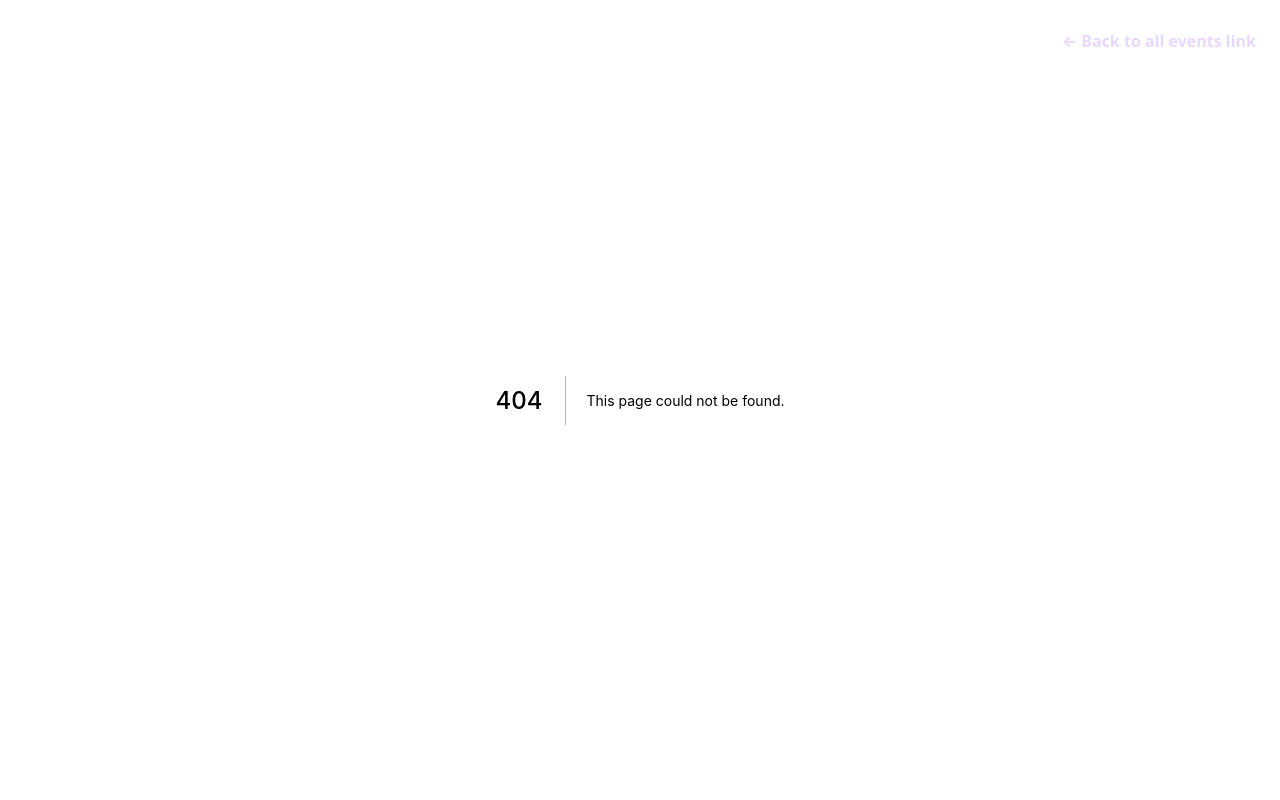
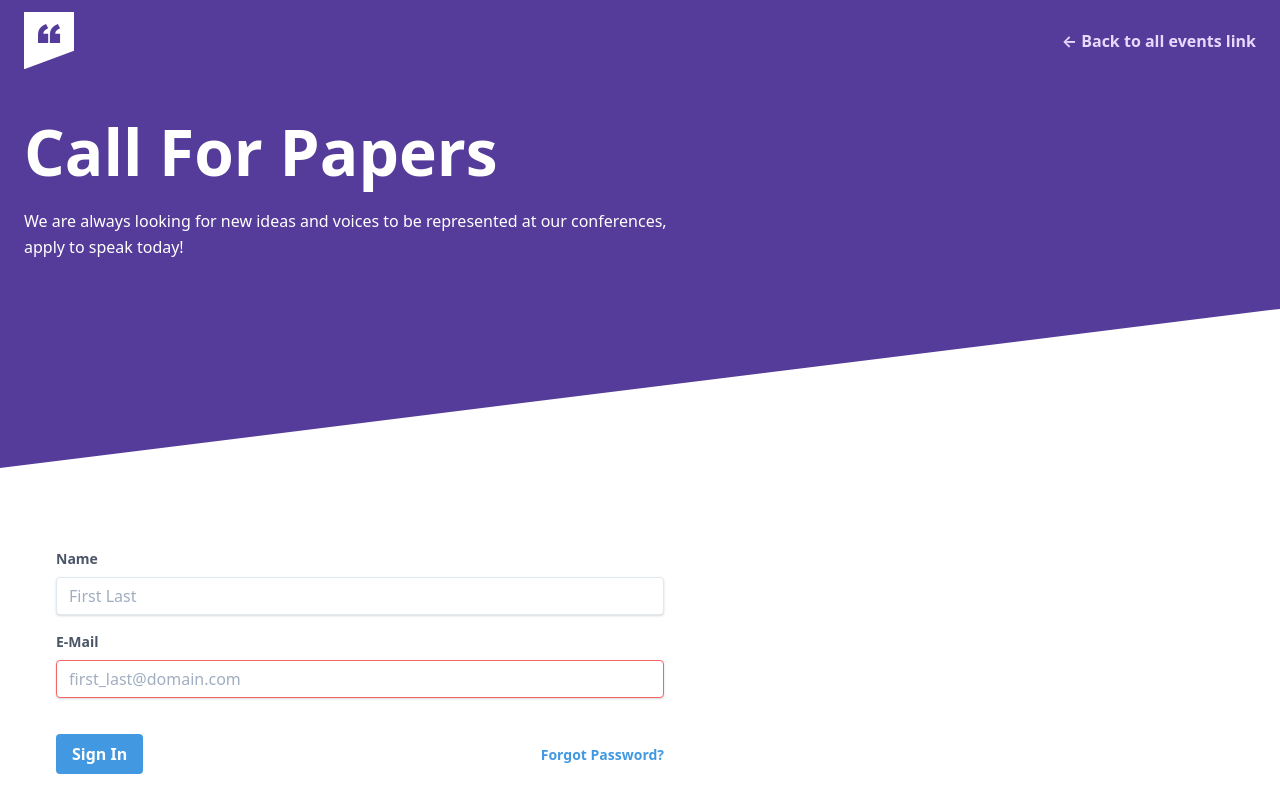
Before and after one commit to hygraph/nextjs-graphcms-events-starter, a Next.js app: page /cfp in a window 1280 px wide. Before the commit this address had no page. Shown: the top 800 px of the page. Built offline with nearby package versions, Linux system fonts and the light colour scheme.

Commit message:
adding cfp page

```diff
--- /dev/null
+++ b/src/pages/cfp.js
@@ -0,0 +1,92 @@
+import React from 'react';
+import Link from 'next/link';
+
+const Wrapper = props => (
+  <section className="container mx-auto px-6 py-12 lg:py-20" {...props} />
+);
+
+const CFP = () => {
+  return (
+    <React.Fragment>
+      <section
+        className="bg-cover bg-purple-800 pb-32 pt-8"
+        style={{
+          clipPath: 'polygon(0% 0%, 100% 0%, 100% 66%, 0% 100%)',
+        }}
+      >
+        <div className="container mx-auto px-6 py-12 lg:py-20">
+          <div className="w-2/3">
+            <h1 className="text-white text-4xl md:text-6xl font-bold mb-4 leading-tight">
+              Call For Papers
+            </h1>
+            <div className="body-copy">
+              <p>
+                We are always looking for new ideas and voices to be represented
+                at our conferences, apply to speak today!
+              </p>
+            </div>
+          </div>
+        </div>
+      </section>
+      <Wrapper>
+        <div className="max-w-2xl">
+          <form class="px-8 pb-8 mb-4">
+            <div class="mb-4">
+              <label
+                class="block text-gray-700 text-sm font-bold mb-2"
+                for="first_last"
+              >
+                Name
+              </label>
+              <input
+                class="shadow appearance-none border rounded w-full py-2 px-3 text-gray-700 leading-tight focus:outline-none focus:shadow-outline"
+                id="first_last"
+                type="text"
+                placeholder="First Last"
+              />
+            </div>
+            <div class="mb-6">
+              <label
+                class="block text-gray-700 text-sm font-bold mb-2"
+                for="email"
+              >
+                E-Mail
+              </label>
+              <input
+                class="shadow appearance-none border border-red-500 rounded w-full py-2 px-3 text-gray-700 mb-3 leading-tight focus:outline-none focus:shadow-outline"
+                id="email"
+                type="email"
+                placeholder="first_last@domain.com"
+              />
+            </div>
+            <div class="flex items-center justify-between">
+              <button
+                class="bg-blue-500 hover:bg-blue-700 text-white font-bold py-2 px-4 rounded focus:outline-none focus:shadow-outline"
+                type="button"
+              >
+                Sign In
+              </button>
+              <a
+                class="inline-block align-baseline font-bold text-sm text-blue-500 hover:text-blue-800"
+                href="#"
+              >
+                Forgot Password?
+              </a>
+            </div>
+          </form>
+        </div>
+      </Wrapper>
+    </React.Fragment>
+  );
+};
+
+export default CFP;
+
+/*
+$talkTitle: String!,
+    $talkAbstract: RichTextAST,
+    $speakerName: String!,
+    $speakerHeadline: String!,
+    $speakerEmail: String!,
+    $speakerNotes: String
+*/
--- a/src/pages/index.js
+++ b/src/pages/index.js
@@ -96,41 +96,6 @@ Home.getInitialProps = async ctx => {
     country
   }
 
-  fragment speakerInfo on Speaker {
-    name
-    headline
-    photo {
-      ...assetInfo
-    }
-  }
-
-  fragment talkInfo on Talk {
-    id
-    title
-    speaker {
-      ...speakerInfo
-    }
-  }
-
-  fragment trackInfo on Track {
-    id
-    title
-    mc {
-      ...speakerInfo
-    }
-    timeSlots(orderBy: start_ASC) {
-      id
-      start
-      end
-      talk {
-        ...talkInfo
-      }
-      sessionBreak: break {
-        title
-      }
-    }
-  }
-
   fragment EventInfo on Event {
     id
     title
@@ -141,16 +106,6 @@ Home.getInitialProps = async ctx => {
     }
     description {
       html
-    }
-    tracks {
-      ...trackInfo
-    }
-    sponsors {
-      name
-      url
-      logo {
-        ...assetInfo
-      }
     }
     venue {
       ...venueInfo
@@ -197,39 +152,11 @@ Home.getInitialProps = async ctx => {
       if (a.start === b.start) return 0;
     };
 
-    const sortBySpeaker = (a, b) => {
-      if (a.name < b.name) return -1;
-      if (a.name > b.name) return 1;
-      if (a.name === b.name) return 0;
-    };
-
     events.forEach(payload => {
       const { tracks, sponsors, venue, ...event } = payload;
 
       if (new Date(event.start) < now) pastEvents.push(payload);
       if (new Date(event.start) > now) futureEvents.push(payload);
-
-      const speakers = tracks.reduce((collector, currentTrack) => {
-        return [
-          ...collector,
-          ...currentTrack.timeSlots.map(timeSlot =>
-            timeSlot.talk ? timeSlot.talk.speaker : null
-          ),
-        ]
-          .filter(Boolean)
-          .sort(sortBySpeaker)
-          .reduce((collector, current) => {
-            if (collector.length) {
-              if (current.name === collector[collector.length - 1].name) {
-                return collector;
-              } else {
-                return [...collector, current];
-              }
-            } else {
-              return [...collector, current];
-            }
-          }, []);
-      }, []);
     });
 
     pastEvents = pastEvents ? pastEvents.sort(sortByStart) : [];
```
